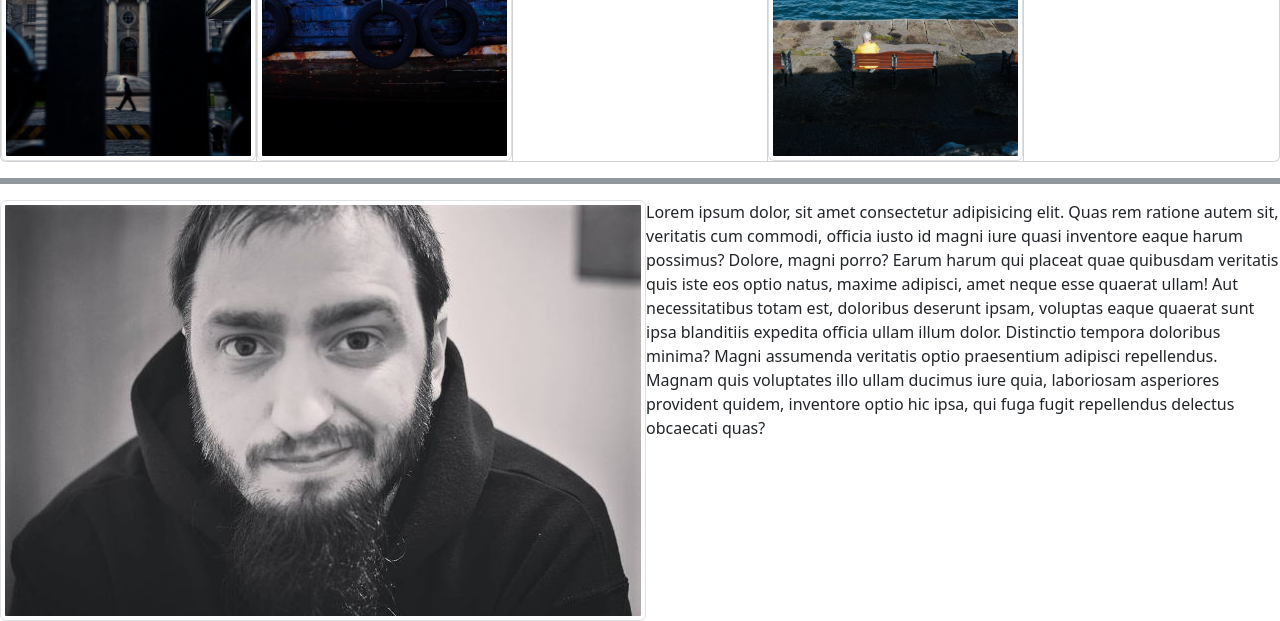
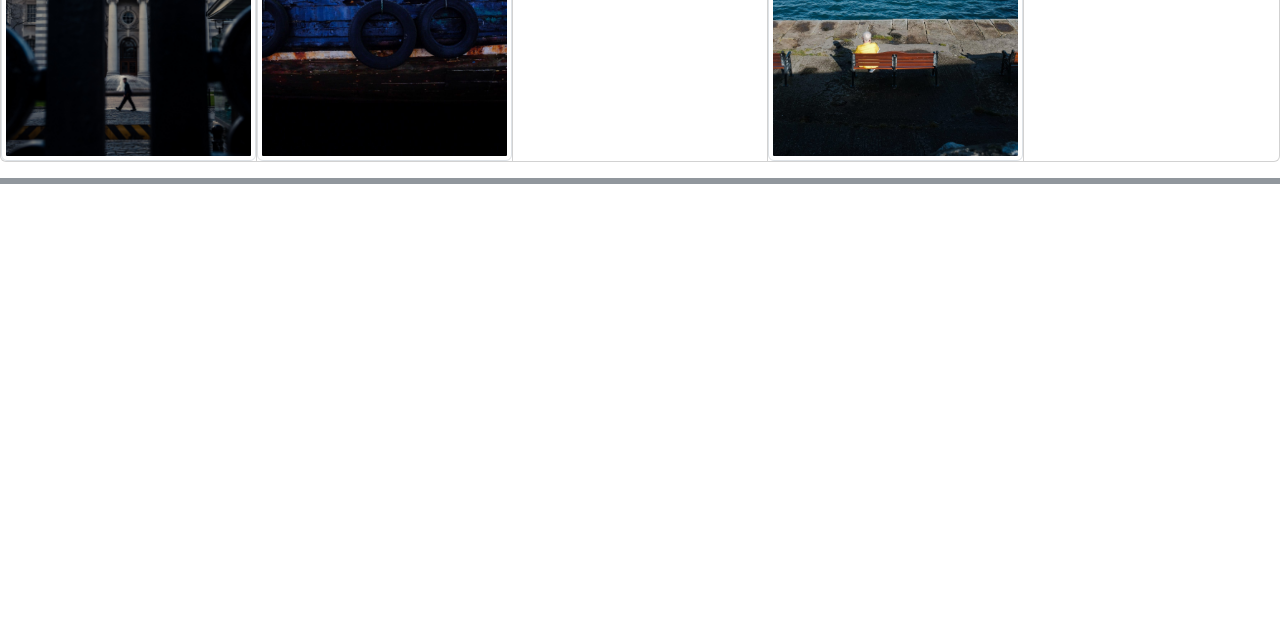
Before and after one commit to Melnato90/practica-PH, a website: page index.html in a window 1280 px wide. Shown: the part 2398-3019 px from the top of the page. After the commit the page ends 2598 px from the top, so only its background shows below. Drawn offline with nearby package versions, Linux system fonts and the light colour scheme.

Commit message:
Borro about

```diff
--- a/index.html
+++ b/index.html
@@ -198,11 +198,7 @@
       </div>
     </div>
     <hr class="border border-secondary border-3 opacity-75">
-    <!--About me-->
-<div id="about" class="divabout">
-  <img src="imagenes/personal.jpeg" class="img-thumbnail" alt="Photo J.Fernandez">
-<p>Lorem ipsum dolor, sit amet consectetur adipisicing elit. Quas rem ratione autem sit, veritatis cum commodi, officia iusto id magni iure quasi inventore eaque harum possimus? Dolore, magni porro? Earum harum qui placeat quae quibusdam veritatis quis iste eos optio natus, maxime adipisci, amet neque esse quaerat ullam! Aut necessitatibus totam est, doloribus deserunt ipsam, voluptas eaque quaerat sunt ipsa blanditiis expedita officia ullam illum dolor. Distinctio tempora doloribus minima? Magni assumenda veritatis optio praesentium adipisci repellendus. Magnam quis voluptates illo ullam ducimus iure quia, laboriosam asperiores provident quidem, inventore optio hic ipsa, qui fuga fugit repellendus delectus obcaecati quas?</p>
-</div>
+
 
     <!-- JavaScript Bundle with Popper -->
     <script
--- a/scss/style.scss
+++ b/scss/style.scss
@@ -16,10 +16,3 @@
 :root {
   --bs-body-font-size: 4rem;
 }
-.divabout {
-  display: flex;
-  flex-direction: row;
-}
-p {
-  font-size: medium;
-}
```
Also changed, not shown: README.md (deleted), css/style.css, 1 other file.
